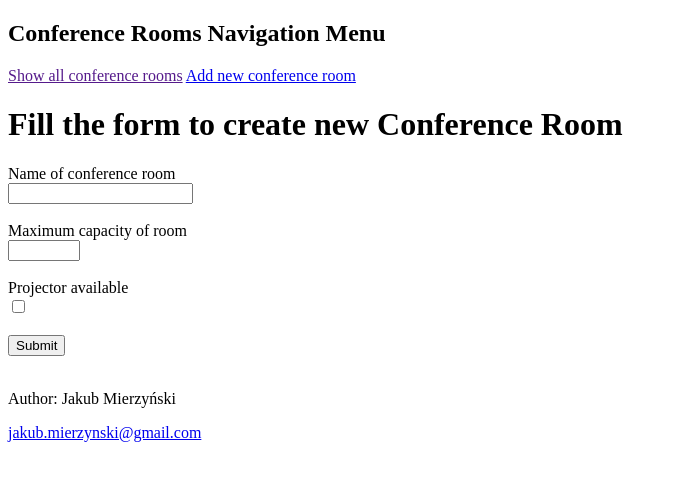
After one commit to JakubMierzynski/ConferenceServer, a Django app: template ServerConferenceRoom/ConferenceApp/templates/adding_room_form.html in a window 1280 px wide. The commit adds this page. Shown: the top 481 px of the page, without its empty margins (0-677 px from the left). Run offline with Django 4.2, Linux system fonts and the light colour scheme; the template is opened without the code that fills it, so the values that code supplies are empty.

Commit message:
Added template for html form to create new room Added view to Add new conference

```diff
--- /dev/null
+++ b/ServerConferenceRoom/ConferenceApp/templates/adding_room_form.html
@@ -0,0 +1,38 @@
+<!DOCTYPE html>
+<html lang="en">
+<head>
+    <meta charset="UTF-8">
+    <title>New Conference room form</title>
+</head>
+<body>
+    <!-- Nav -->
+    <h2>Conference Rooms Navigation Menu</h2>
+    <nav>
+        <a href="">Show all conference rooms</a>
+        <a href="/room/new/">Add new conference room</a>
+    </nav>
+    <!-- Nav -->
+    <div>
+    <h1>Fill the form to create new Conference Room</h1>
+        <form class=„form" method="post" action="">
+            <label for="room_name">Name of conference room</label><br>
+            <input name="room_name" type="text" maxlength="255" value=""/><br><br>
+
+            <label for="room_capacity">Maximum capacity of room</label><br>
+            <input type="number" name="room_capacity" min="1" max="5000"/><br><br>
+
+            <label for="projector_available">Projector available</label><br>
+            <input type="checkbox" id="projector_available" name="projector_available" value="True"><br><br>
+
+            <button type="submit" name="submit" value="movie">Submit</button><br><br>
+        </form>
+    </div>
+    <!-- Footer -->
+    <footer>
+        <p>Author: Jakub Mierzyński</p>
+        <p><a href="mailto:jakub.mierzynski@gmail.com">jakub.mierzynski@gmail.com</a></p>
+    </footer>
+    <!-- Footer -->
+
+</body>
+</html>
--- a/ServerConferenceRoom/ServerConferenceRoom/templates/baseHTML.html
+++ b/ServerConferenceRoom/ConferenceApp/templates/baseHTML.html
@@ -9,7 +9,7 @@
     <h1>Conference Rooms Navigation Menu</h1>
     <nav>
         <a href="">Show all conference rooms</a>
-        <a href="/add-new-conference-room/">Add new conference room</a>
+        <a href="/room/new/">Add new conference room</a>
     </nav>
     <!-- Nav -->
 
@@ -17,7 +17,7 @@
     <!-- Footer -->
     <footer>
         <p>Author: Jakub Mierzyński</p>
-        <p><a href="mailto:jakub.mierzynski@gmail.com">jakub.mierzynski@gmail.com</a>></p>
+        <p><a href="mailto:jakub.mierzynski@gmail.com">jakub.mierzynski@gmail.com</a></p>
     </footer>
     <!-- Footer -->
 
--- a/ServerConferenceRoom/ServerConferenceRoom/urls.py
+++ b/ServerConferenceRoom/ServerConferenceRoom/urls.py
@@ -16,7 +16,9 @@ Including another URLconf
 """
 from django.contrib import admin
 from django.urls import path
+from ConferenceApp.views import AddNewConferenceRoom
 
 urlpatterns = [
     path("admin/", admin.site.urls),
+    path("room/new/", AddNewConferenceRoom.as_view()),
 ]
```
